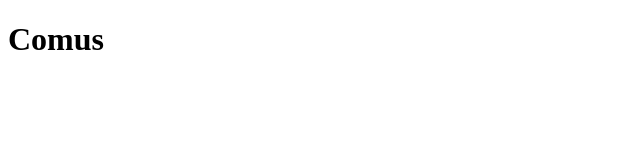
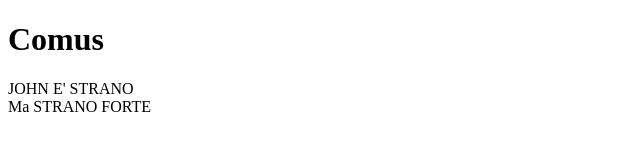
Before and after one commit to AlbertoMessineo/prova_git, a plain HTML site: page index.html in a window 1280 px wide. Shown: the whole page, without its empty margins (0-640 px from the left). Drawn offline with Linux system fonts and the light colour scheme.

Commit message:
feat: strano forte

```diff
--- a/index.html
+++ b/index.html
@@ -1,11 +1,16 @@
 <!DOCTYPE html>
 <html lang="en">
+
 <head>
   <meta charset="UTF-8" />
   <meta name="viewport" content="width=device-width, initial-scale=1.0" />
   <title>Comus</title>
 </head>
+
 <body>
   <h1>Comus</h1>
+  <div>JOHN E' STRANO</div>
+  <div>Ma STRANO FORTE</div>
 </body>
+
 </html>
```
Lines whose indentation alone changed are shown as unchanged.
